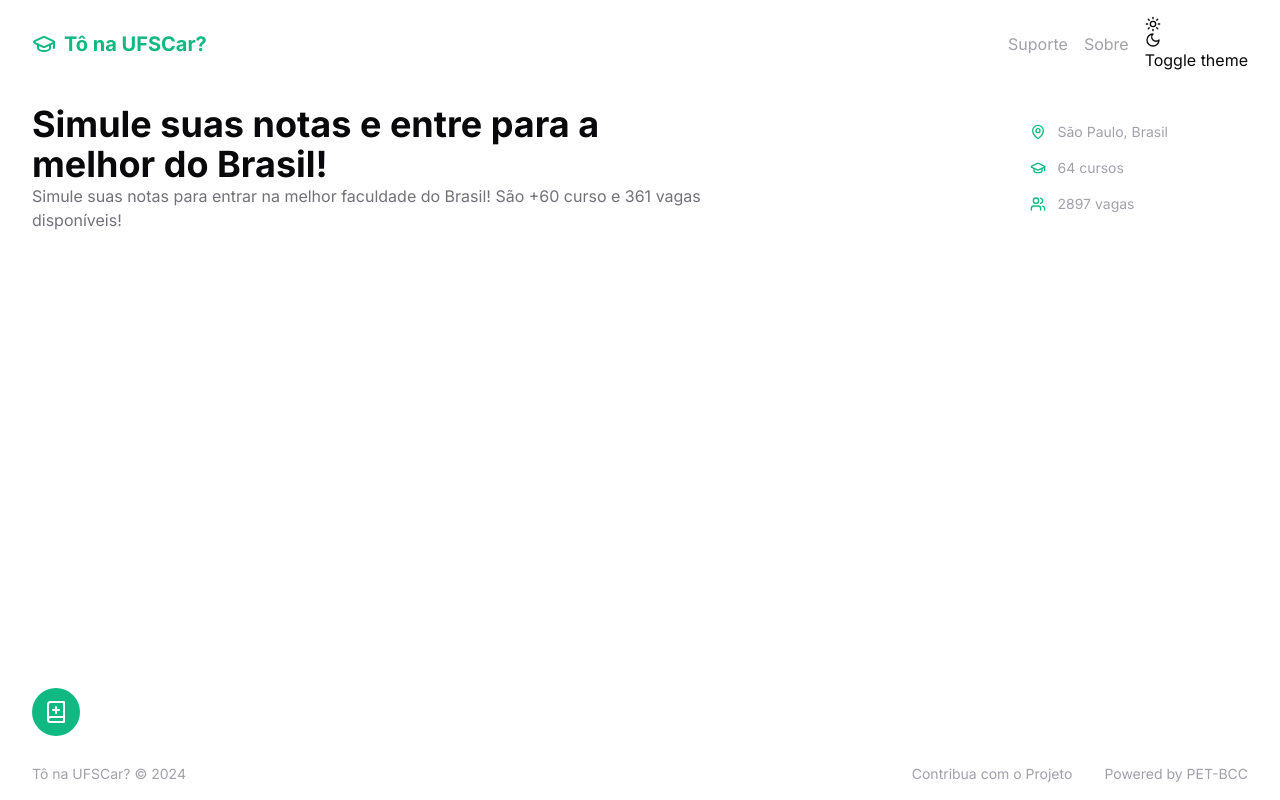
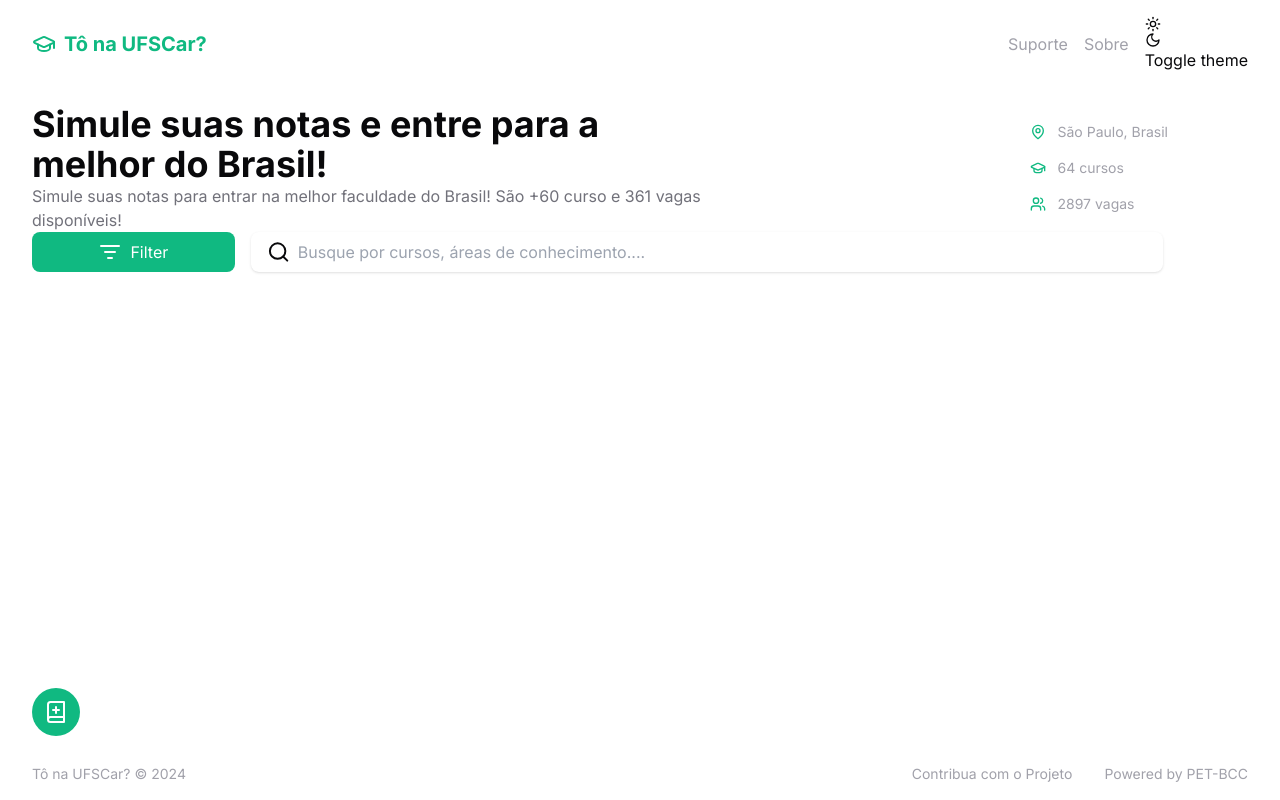
Before and after one commit to petbccufscar/to-na-ufscar, a Next.js app: page / in a window 1280 px wide. Built offline with nearby package versions, Linux system fonts and the light colour scheme.

Commit message:
Inicio da implementação da Search Bar

```diff
--- a/src/components/pages/home/SearchArea.tsx
+++ b/src/components/pages/home/SearchArea.tsx
@@ -1,6 +1,7 @@
 import React from 'react'
+import { Search, ListFilter } from 'lucide-react'
 
-const SearchArea = () => {
+const FilterDrop = () => {
     return (
         <div>
 
@@ -8,4 +9,36 @@
     )
 }
 
+const Filter = () => {
+    return (
+        <div className='flex gap-2 justify-center items-center rounded-lg bg-emerald-500 w-2/12 h-10'>
+            <ListFilter color='white' />
+            <p className='text-white'>Filter</p>
+        </div>
+    )
+}
+
+const SearchBar = () => {
+    return (
+        <div className='flex gap-2 pl-4 items-center shadow rounded-lg w-9/12 h-10'>
+            <Search />
+            <input
+                className='outline-none w-full'
+                type='text'
+                placeholder='Busque por cursos, áreas de conhecimento....'
+            />
+        </div>
+    );
+};
+
+
+const SearchArea = () => {
+    return (
+        <div className='flex gap-4'>
+            <Filter />
+            <SearchBar />
+        </div>
+    )
+}
+
 export default SearchArea
```
